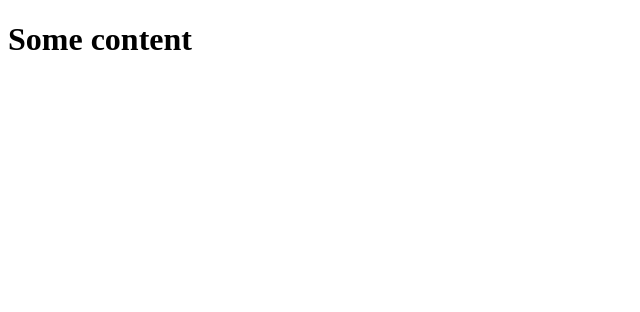
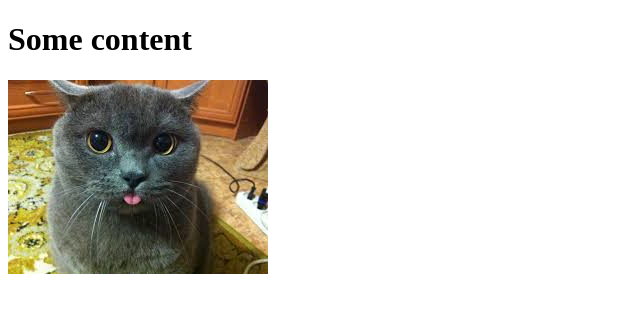
Before and after one commit to YurasNazar/CoolKitties, a plain HTML site: page index.html in a window 1280 px wide. Shown: the whole page, without its empty margins (0-640 px from the left). Drawn offline with Linux system fonts and the light colour scheme.

Commit message:
New file - .gitignore and modified index.html

```diff
--- a/index.html
+++ b/index.html
@@ -9,5 +9,6 @@
 </head>
 <body>
     <h1>Some content</h1>
+    <img src="images/cat-1.jpg" alt="Nice cat">
 </body>
 </html>
```
Also changed, not shown: 1 other file.
